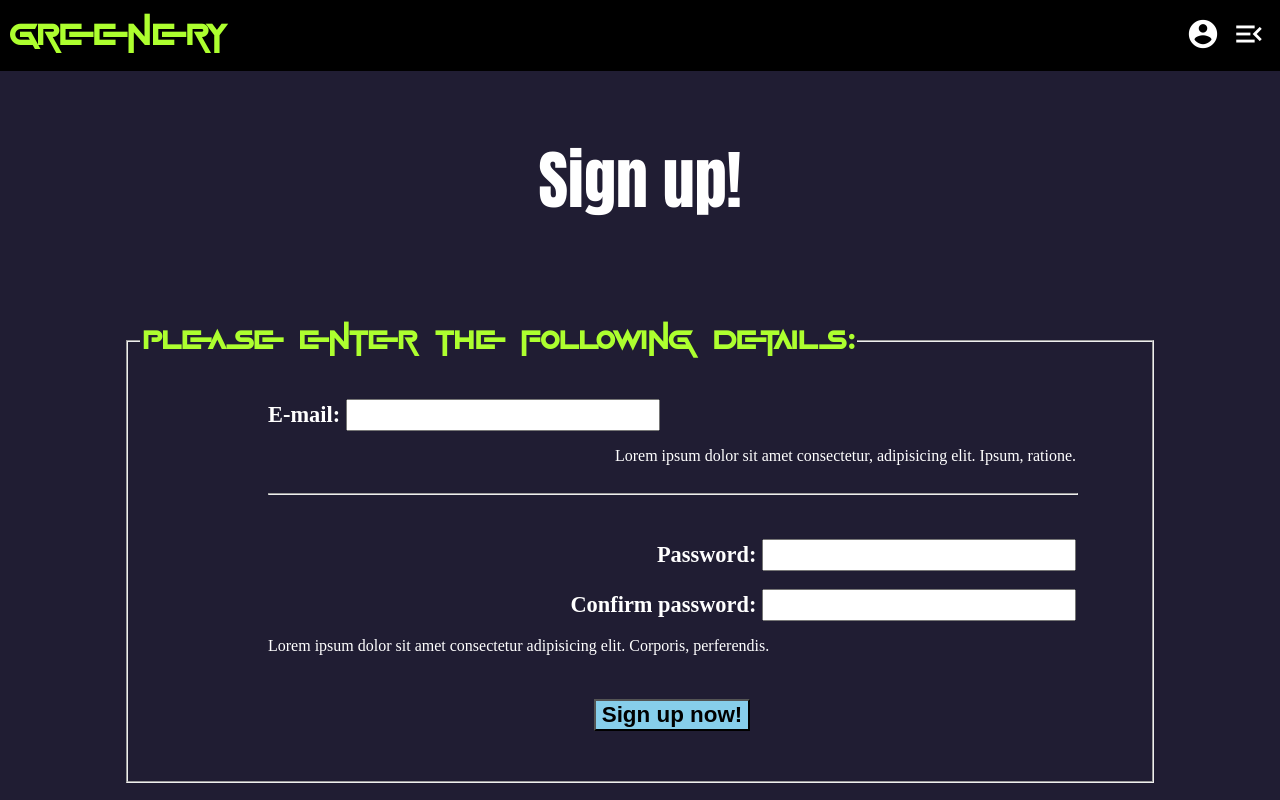
After one commit to Sailendran/wp-asgn3, a PHP site: page /signup.php in a window 1280 px wide. The commit adds this page. Run offline with PHP 8.4, Linux system fonts and the light colour scheme.

Commit message:
added task-delegation.txt, new-user.php

```diff
--- a/assets/css/main.css
+++ b/assets/css/main.css
@@ -53,6 +53,10 @@ h4 {
     font-size: 1.5rem;
 }
 
+p {
+    white-space: nowrap;
+}
+
 /* CLASSES */
 .icons {
     font-family: 'Material Icons';
@@ -89,6 +93,9 @@ h4 {
 .centre {
     float:center;
     text-align: center;
+    display: block;
+    margin-left: auto;
+    margin-right: auto;
 }
 
 .centrescreen {
@@ -97,6 +104,7 @@ h4 {
     left: 50%;
     transform: translate(-50%, -50%);
   }
+
 
 /* Store item classes */
     .store-item {
@@ -166,3 +174,35 @@ h4 {
         -webkit-appearance: none;
         -moz-appearance:textfield;
     }
+
+/* SIGNUP .PHP */
+
+    fieldset{
+        max-width: 1000px;
+        display: block;
+        margin-left: auto;
+        margin-right:auto;
+    }
+    .signup-form{
+        font-family: 'Mohave';
+        padding-left:10vw;
+        padding-right: 5vw;
+        max-width: fit-content;
+    }
+
+    .signup-form label, .signup-form input {
+        font-weight: bold;
+        font-size: 1.4rem;
+    }
+
+    .signup-form hr {
+        width: 100%;
+        align-self: center;
+    }
+
+    .signup-form input[type=submit] {
+        margin-top: 20vh;
+        margin-bottom: 5vh;
+        background-color:skyblue;
+        color: black;
+    }
--- a/assets/php/dbhandler.php
+++ b/assets/php/dbhandler.php
@@ -1,9 +1,9 @@
 <?php
 
-$server_name = 'localhost:3307';
+$server_name = 'localhost';
 $username = 'root';
 $password = '';
-$dbname = 'assignment3';
+$dbname = '0342518db';
 
 $conn = new mysqli($server_name, $username, $password, $dbname);
 
--- /dev/null
+++ b/signup.php
@@ -0,0 +1,47 @@
+<!DOCTYPE html>
+<html lang="en">
+<head>
+    <meta charset="UTF-8">
+    <meta http-equiv="X-UA-Compatible" content="IE=edge">
+    <meta name="viewport" content="width=device-width, initial-scale=1.0">
+    <link rel="stylesheet" href="assets/css/main.css">
+    <link href="https://fonts.googleapis.com/icon?family=Material+Icons" rel="stylesheet">
+    <link rel="preconnect" href="https://fonts.googleapis.com/css2?family=Mohave:wght@300&display=s">
+
+    <title>GREENERY - Sign Up</title>
+</head>
+<body>
+    <?php include 'assets/php/header.php'?>
+
+    <div class="body">
+
+    <h2 class = 'centre'>Sign up!</h2>
+
+    <form action = 'assets/php/new-user.php' method = 'POST'>
+        <fieldset>
+            <legend><h3>Please enter the following details:</h3></legend>
+
+            <div class = 'signup-form'>
+
+                <div>
+                    <label for="email">E-mail:  </label><input type="email" name="user_email" id="email">
+                    <p class = 'right' id = 'email-text'>Lorem ipsum dolor sit amet consectetur, adipisicing elit. Ipsum, ratione.</p>
+                </div>
+
+                <br><br><br><hr><br><br>
+
+                <div class = 'right'>
+                    <label for="user_pw">Password: </label><input type="password" name="user_pw" id="pswd1">
+                    <br><br>
+                    <label for="cf_pw">Confirm password: </label><input type="password" name="pw_cf" id="pswd2">
+                    <p class = left id = 'pw1-text'> Lorem ipsum dolor sit amet consectetur adipisicing elit. Corporis, perferendis. </p>
+                </div>
+
+                <input type="submit" value="Sign up now!" class = 'centre'>
+            </div>
+        </fieldset>
+    </form>
+
+    </div>
+</body>
+</html>
--- a/store.php
+++ b/store.php
@@ -19,7 +19,7 @@
     <form onkeydown="return event.key != 'Enter';">
     <div class = 'centre'>
 
-        <?php include 'assets/php/q-selector.php'?>
+        <?php include 'assets/php/product-display.php'?>
 
     </div>
     </form>
```
Also changed, not shown: assets/php/product-display.php (added, +27 -0 lines), assets/sql/setup-databases.php (added, +39 -0 lines), task-delegation.txt (added, +7 -0 lines), assets/php/new-user.php (added).
